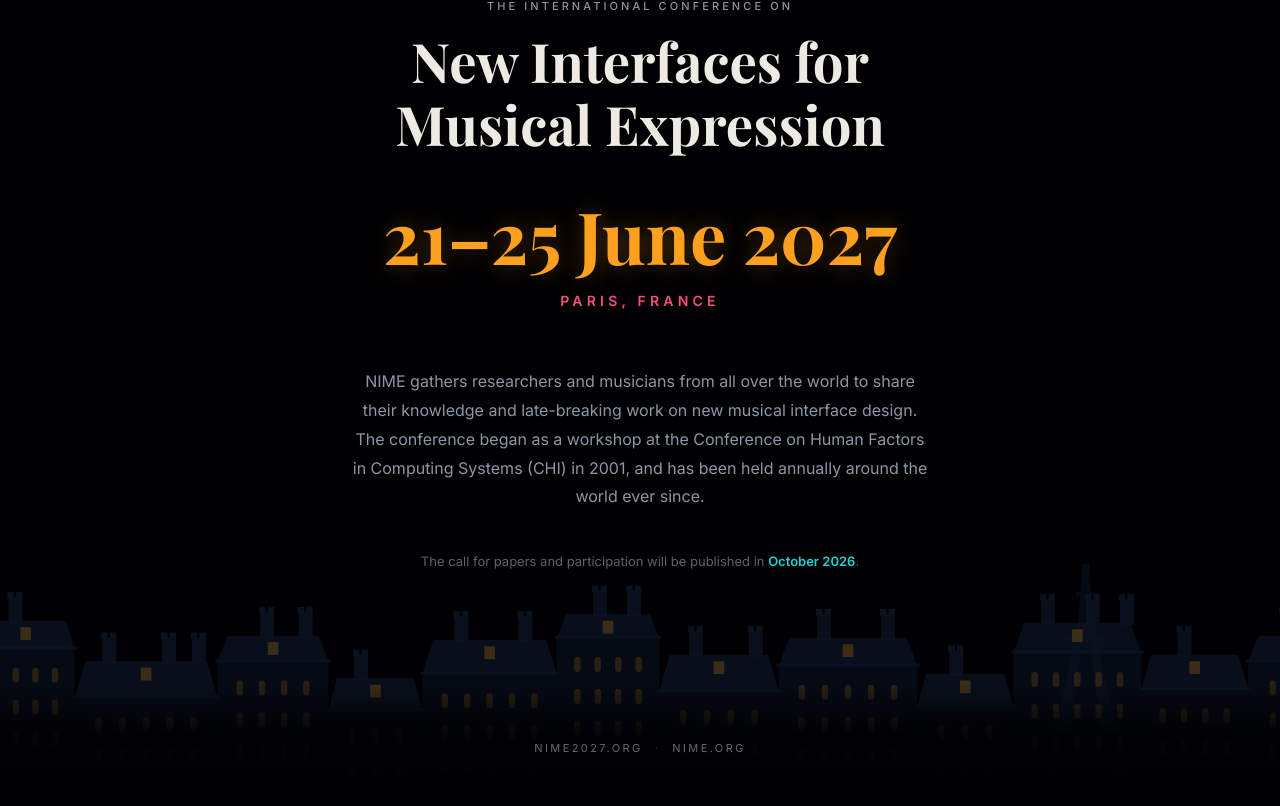
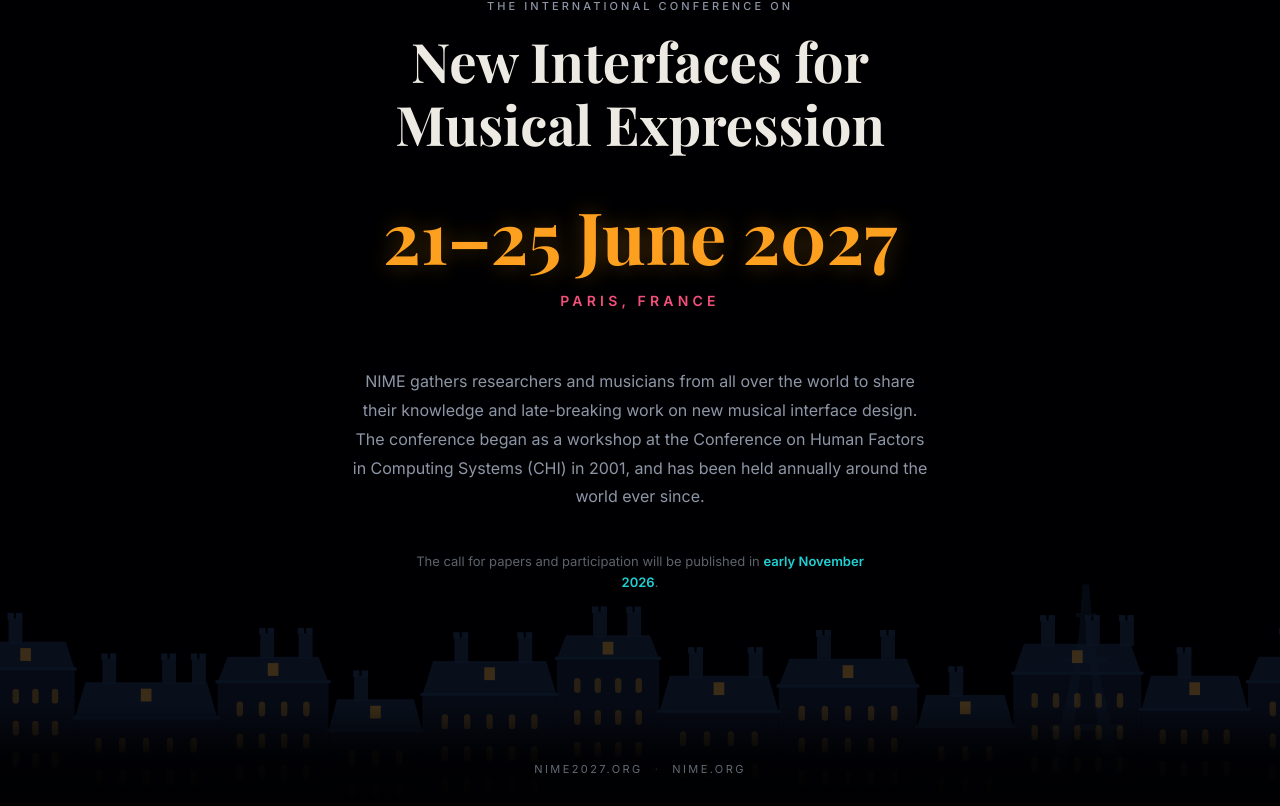
Before and after one commit to Polpii/Nime27Website, a Next.js app: page / in a window 1280 px wide. Shown: the part 561-1367 px from the top of the page. Before the commit the page ends 1346 px from the top, so only its background shows below. Built offline with nearby package versions, Linux system fonts and the light colour scheme; a web font is replaced by a local one.

Commit message:
Say the call opens in early November, since October has gone
The save-the-date page has been promising October 2026 and that month is
now behind us.

```diff
--- a/src/content/site.ts
+++ b/src/content/site.ts
@@ -23,7 +23,7 @@ export const conference = {
   country: "France",
   location: "Paris, France",
   /** When the call for papers and participation is published. */
-  callOpens: "October 2026",
+  callOpens: "early November 2026",
   /** Shown to readers. */
   domain: "nime2027.org",
   /**
```
